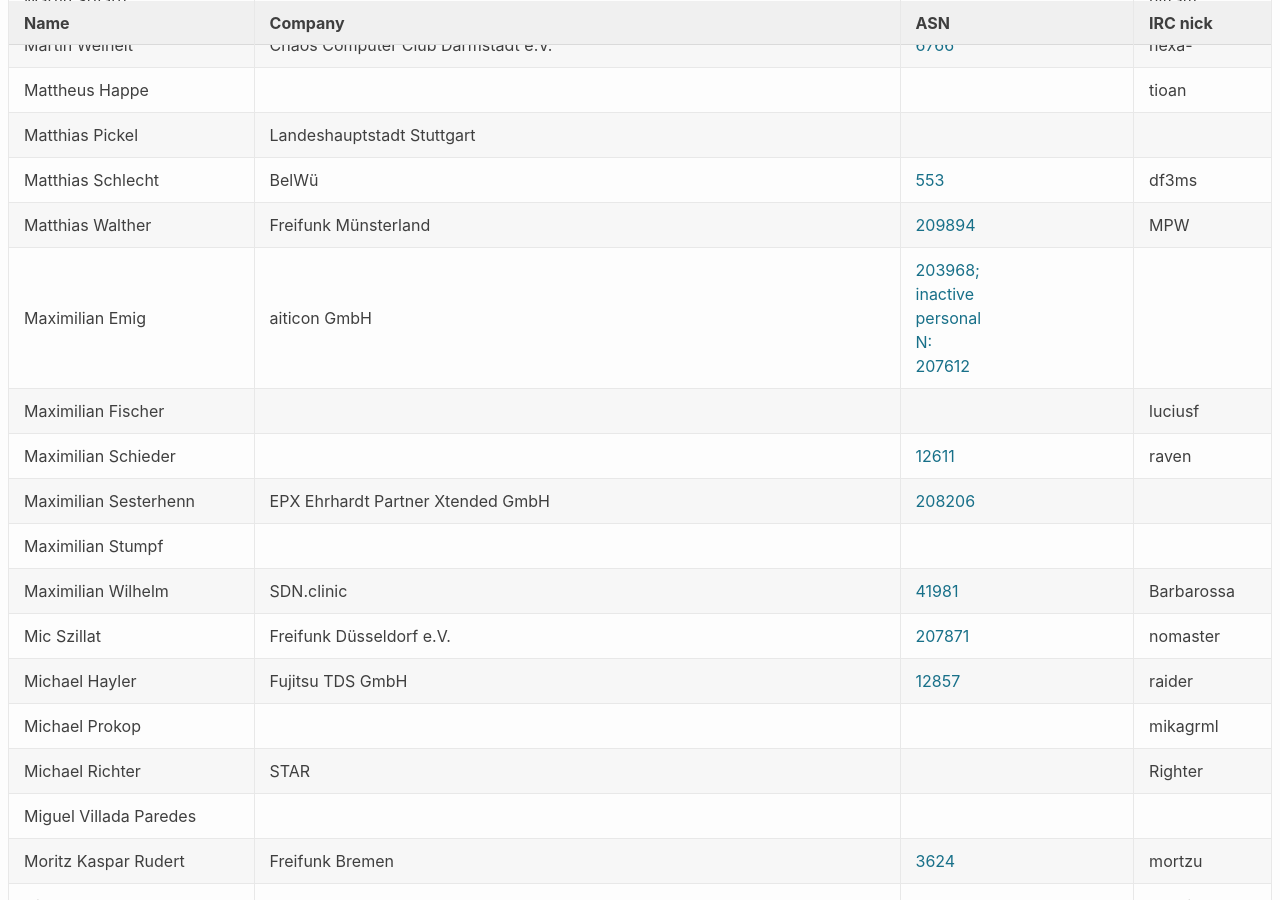
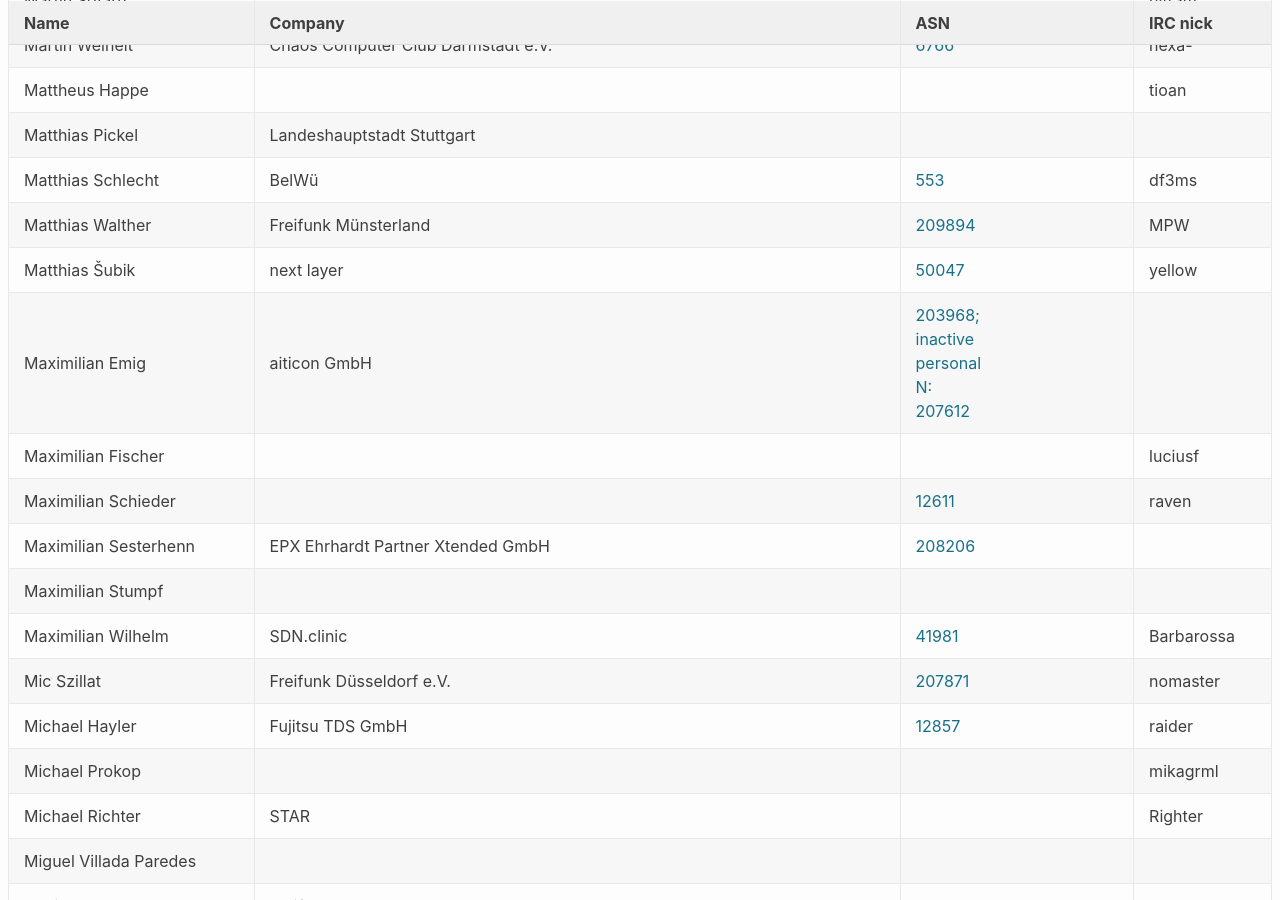
Before and after one commit to denog/pretix-attendeelist, a Jekyll site: the page built from denog13/index.markdown, in a window 1280 px wide and 900 px high, scrolled down 6184 px. Built offline with Jekyll 4.4.1, drawn with Linux system fonts in a browser that asks for light colours; some of the changed text lies outside the part shown.

Commit message:
Latest data: Tue Oct  5 06:12:46 UTC 2021

```diff
--- a/_data/attendees_denog13.json
+++ b/_data/attendees_denog13.json
@@ -822,6 +822,12 @@
     "asn": "553"
   },
   {
+    "name": "Matthias Šubik",
+    "company": "next layer",
+    "irc": "yellow",
+    "asn": "50047"
+  },
+  {
     "name": "Matthias Walther",
     "company": "Freifunk Münsterland",
     "irc": "MPW",
@@ -1350,6 +1356,12 @@
     "asn": "AS33891"
   },
   {
+    "name": "Vincent Jumpertz",
+    "company": "Kaminot",
+    "irc": null,
+    "asn": null
+  },
+  {
     "name": "Will Hargrave",
     "company": "LONAP",
     "irc": "Will-h",
```
